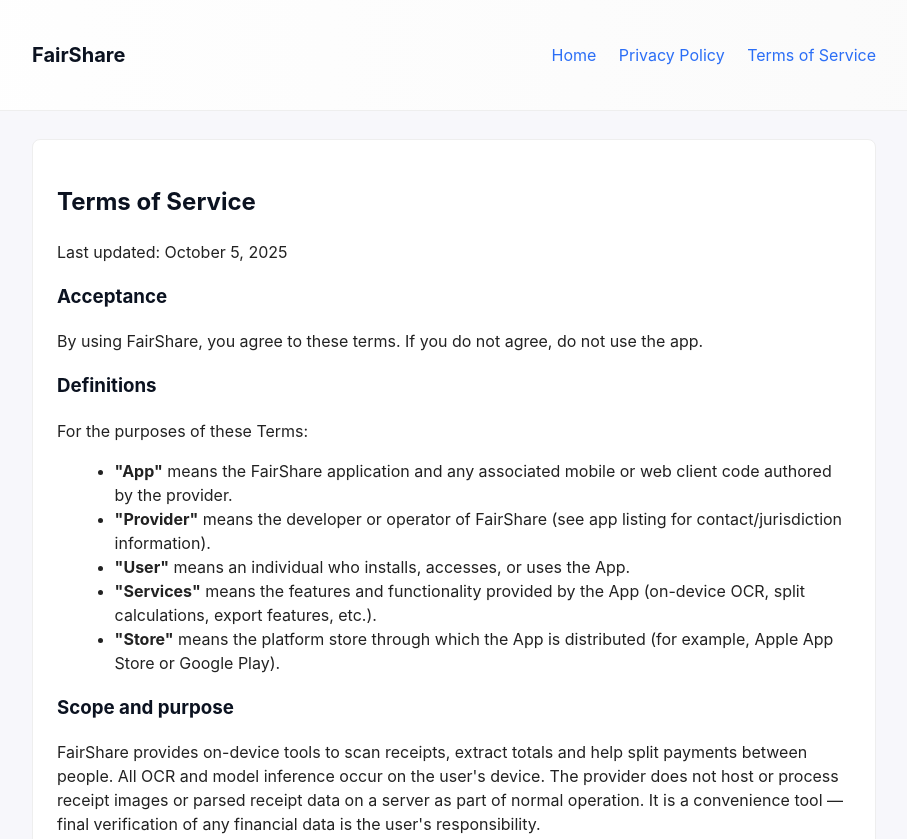
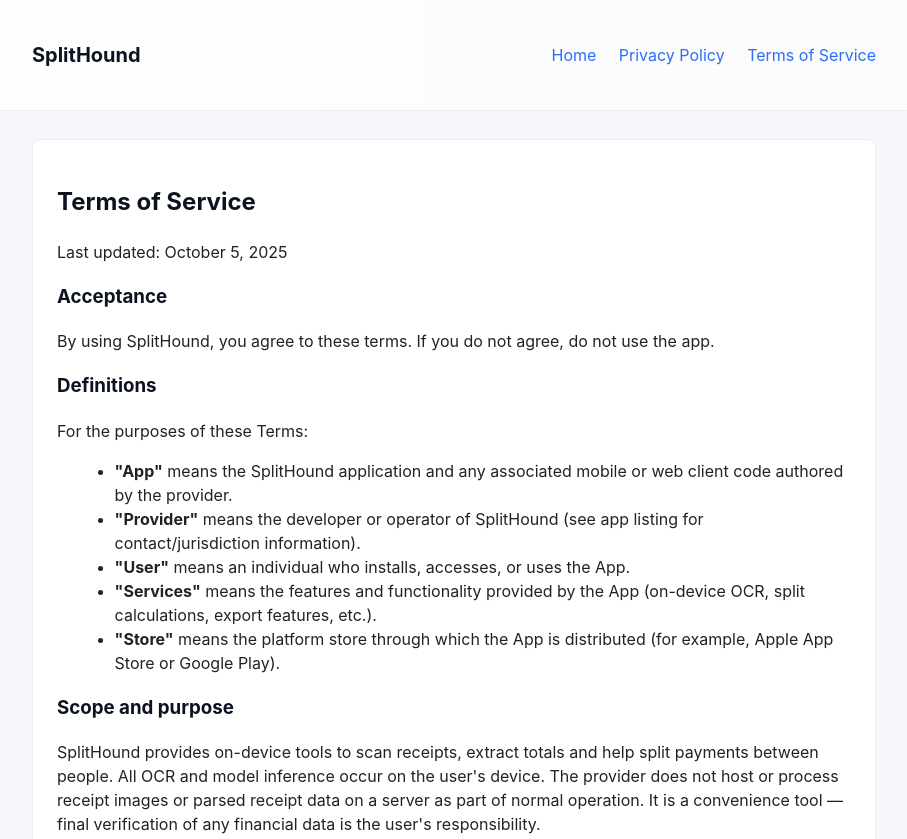
Before and after one commit to EricSpencer00/fairshare-web, a plain HTML site: page terms.html in a window 1280 px wide. Shown: the top 839 px of the page, without its empty margins (186-1093 px from the left). Drawn offline with Linux system fonts and the light colour scheme.

Commit message:
Update branding from FairShare to SplitHound

```diff
--- a/terms.html
+++ b/terms.html
@@ -3,13 +3,13 @@
 <head>
   <meta charset="utf-8" />
   <meta name="viewport" content="width=device-width,initial-scale=1" />
-  <title>Terms of Service — FairShare</title>
+  <title>Terms of Service — SplitHound</title>
   <link rel="stylesheet" href="css/style.css" />
 </head>
 <body>
   <header class="site-header">
     <div class="container">
-      <h1>FairShare</h1>
+      <h1>SplitHound</h1>
       <nav>
         <a href="index.html">Home</a>
         <a href="privacy.html">Privacy Policy</a>
@@ -24,13 +24,13 @@
       <p>Last updated: October 5, 2025</p>
 
       <h3>Acceptance</h3>
-      <p>By using FairShare, you agree to these terms. If you do not agree, do not use the app.</p>
+      <p>By using SplitHound, you agree to these terms. If you do not agree, do not use the app.</p>
 
   <h3>Definitions</h3>
   <p>For the purposes of these Terms:
   <ul>
-    <li><strong>"App"</strong> means the FairShare application and any associated mobile or web client code authored by the provider.</li>
-    <li><strong>"Provider"</strong> means the developer or operator of FairShare (see app listing for contact/jurisdiction information).</li>
+    <li><strong>"App"</strong> means the SplitHound application and any associated mobile or web client code authored by the provider.</li>
+    <li><strong>"Provider"</strong> means the developer or operator of SplitHound (see app listing for contact/jurisdiction information).</li>
     <li><strong>"User"</strong> means an individual who installs, accesses, or uses the App.</li>
     <li><strong>"Services"</strong> means the features and functionality provided by the App (on-device OCR, split calculations, export features, etc.).</li>
     <li><strong>"Store"</strong> means the platform store through which the App is distributed (for example, Apple App Store or Google Play).</li>
@@ -38,7 +38,7 @@
   </p>
 
   <h3>Scope and purpose</h3>
-  <p>FairShare provides on-device tools to scan receipts, extract totals and help split payments between people. All OCR and model inference occur on the user's device. The provider does not host or process receipt images or parsed receipt data on a server as part of normal operation. It is a convenience tool — final verification of any financial data is the user's responsibility.</p>
+  <p>SplitHound provides on-device tools to scan receipts, extract totals and help split payments between people. All OCR and model inference occur on the user's device. The provider does not host or process receipt images or parsed receipt data on a server as part of normal operation. It is a convenience tool — final verification of any financial data is the user's responsibility.</p>
 
       <h3>User responsibilities</h3>
       <ul>
@@ -87,7 +87,7 @@
 
   <footer class="site-footer">
     <div class="container">
-      <small>© <span id="year"></span> FairShare</small>
+      <small>© <span id="year"></span> SplitHound</small>
     </div>
   </footer>
   <script src="js/main.js"></script>
```
